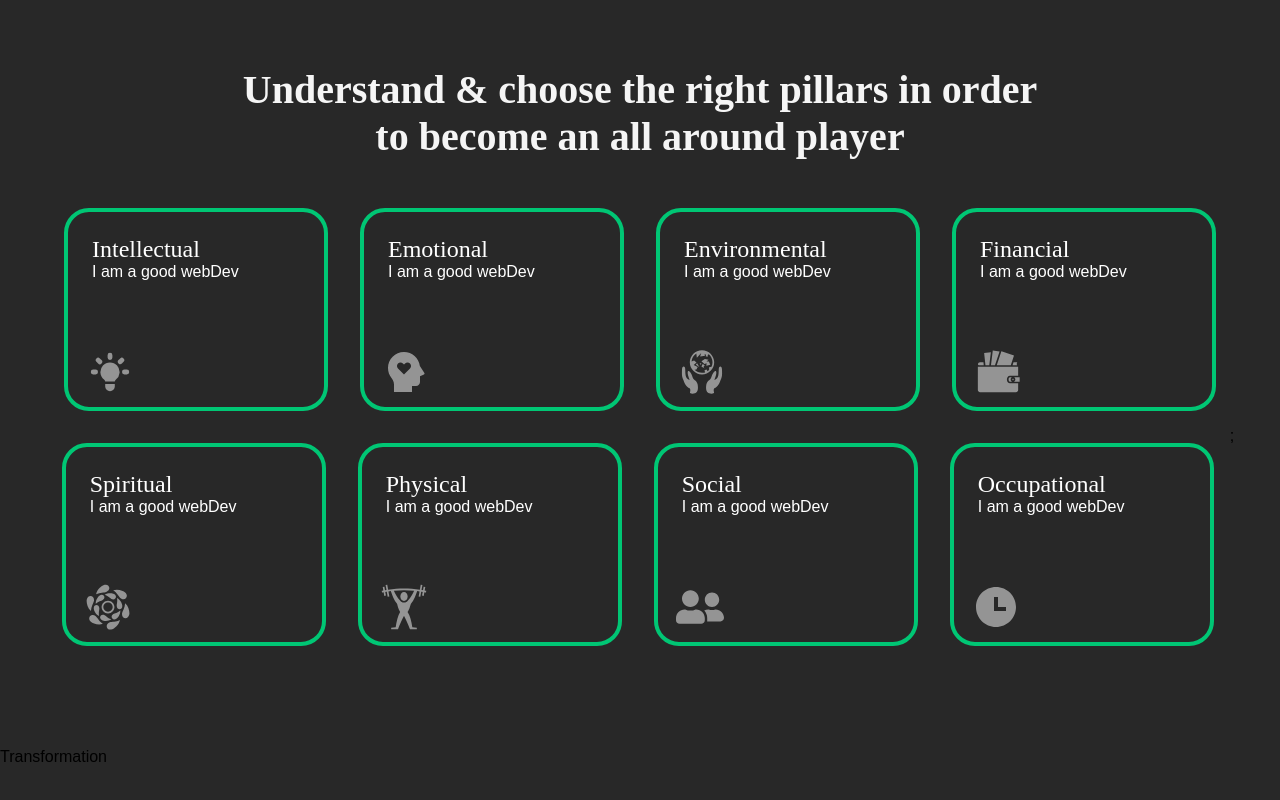
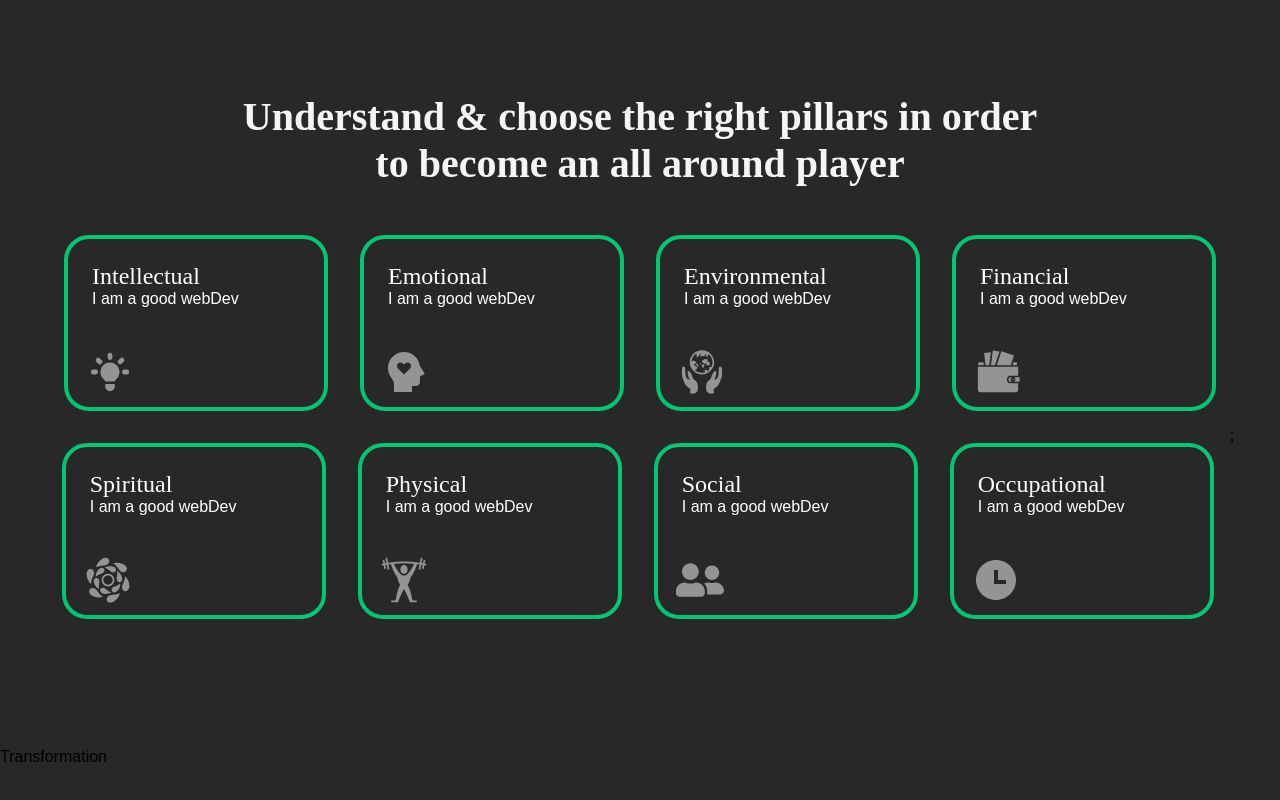
Before and after one commit to ESIEA-Dive/Mindto, a React (Create React App) app in the folder frontend_mindto/: page / in a window 1280 px wide. Shown: the part 1652-2452 px from the top of the page. Built offline with nearby package versions, Linux system fonts and the light colour scheme; a web font is replaced by a local one.

Commit message:
Few Changes

```diff
--- a/frontend_mindto/src/container/Pillars/Pillars.jsx
+++ b/frontend_mindto/src/container/Pillars/Pillars.jsx
@@ -33,10 +33,14 @@ const Pillars = () => {
       </motion.h1>
       <div className='app__card-position'>
       {abouts.map((about, index) => (
+        <motion.div
+        whileInView={{ opacity: [0,1 ]}}
+        transition={{ duration: 1 }}
+        >
           <motion.div className="app__card"
           key={index}
-        whileInView={{ opacity:[0, 0, 1], x:[-50, -25, 0], y:[-50, -25, 0] }}
-        transition={{ duration: 0.5, delay: index * 0.1 }}
+          whileInView={{ opacity:[0, 0, 1], x:[-40,-20, 0], y:[-40,-20, 0] }}
+          transition={{ duration: 1, delay: index * 0.1 }}
           >
             <div className="app__card-content">
               <h3 className="app__card-title">{about.title}</h3>
@@ -44,6 +48,7 @@ const Pillars = () => {
             </div>
 
             <i className="card-icon">{about.icon}</i>
+          </motion.div>
         </motion.div>
       ))};
 
--- a/frontend_mindto/src/container/Pillars/Pillars.scss
+++ b/frontend_mindto/src/container/Pillars/Pillars.scss
@@ -8,7 +8,7 @@
 
 .app__card{
 
-    aspect-ratio: 1.3 ;
+    aspect-ratio: 1.5 ;
     border: 0.5vmin solid var(--secondary-color);
     width: 40vmin;
 
@@ -54,7 +54,7 @@
         border-radius: 25px;
     }
 
-    @media screen and (min-width: 900px) {
+    @media screen and (max-width: 1440px) {
       width: 33vmin;
   }
 }
@@ -94,7 +94,7 @@
     transition: color 250ms ease;
     z-index: 1;
 
-    @media screen and (min-width: 900px) {
+    @media screen and (max-width: 1440px) {
       font-size: 6vmin;
   }
   }
```
Lines whose indentation alone changed are shown as unchanged.
